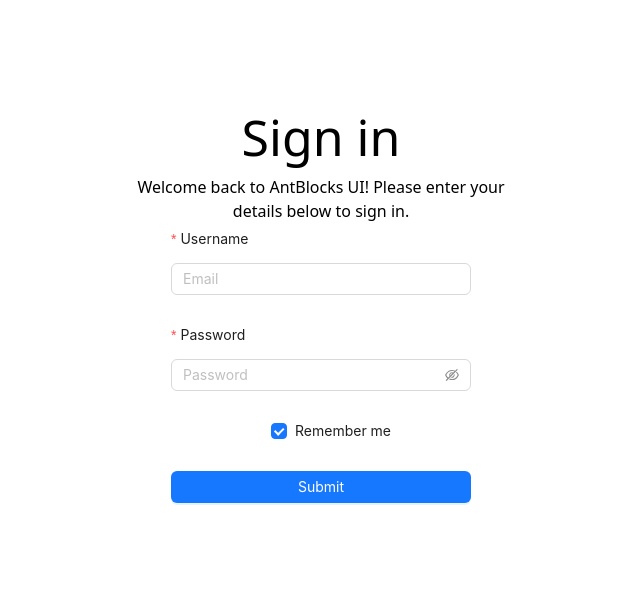
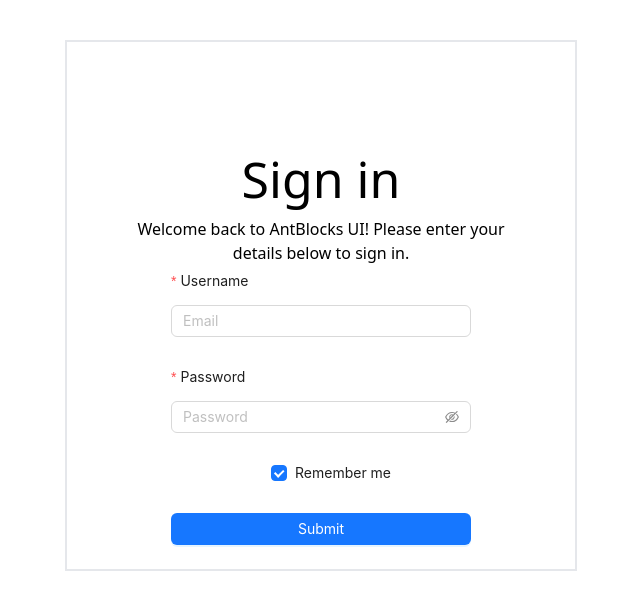
Before and after one commit to TienPhuc02/movie-booking, a React (Vite) app: page /login in a window 1280 px wide. Shown: the top 610 px of the page, without its empty margins (319-959 px from the left). Built offline with nearby package versions, Linux system fonts and the light colour scheme.

Commit message:
hiepmerge

```diff
--- a/src/pages/LoginPage.tsx
+++ b/src/pages/LoginPage.tsx
@@ -18,7 +18,7 @@ const onFinishFailed: FormProps<FieldType>["onFinishFailed"] = (errorInfo) => {
 
 const LoginPage: React.FC = () => {
   return (
-    <div className="login-container pt-[100px]">
+    <div className="login-container pt-[100px] border-2 w-2/5 mx-auto mt-10">
       <div className="header-form max-w-[1000px] mx-auto">
         <div className="logo"></div>
         <div className="title-form  text-[50px] font-light text-center">
@@ -29,7 +29,7 @@ const LoginPage: React.FC = () => {
           in.
         </div>
       </div>
-      <div className="form-content">
+      <div className="form-content ">
         <Form
           name="basic"
           labelCol={{ span: 24 }}
```
